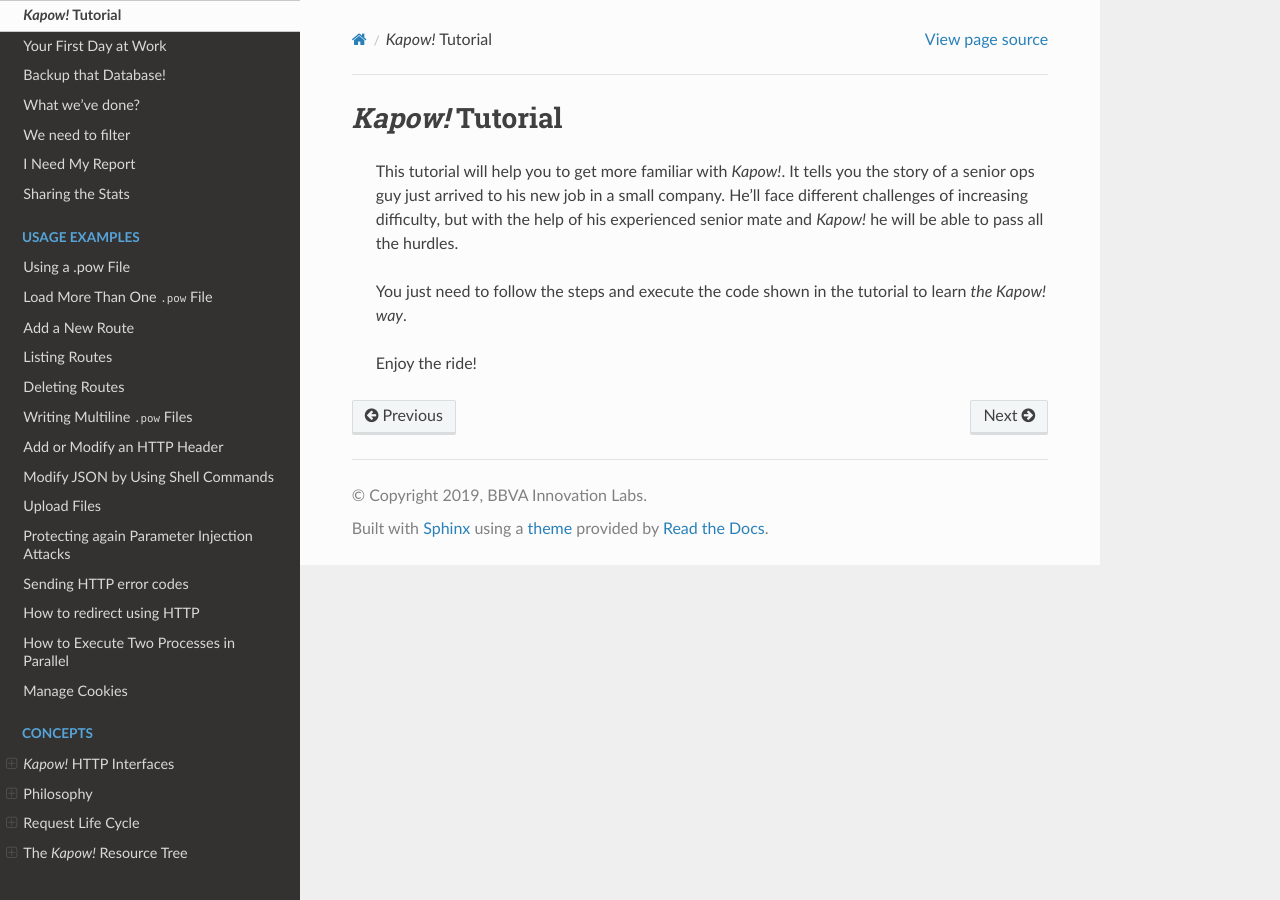
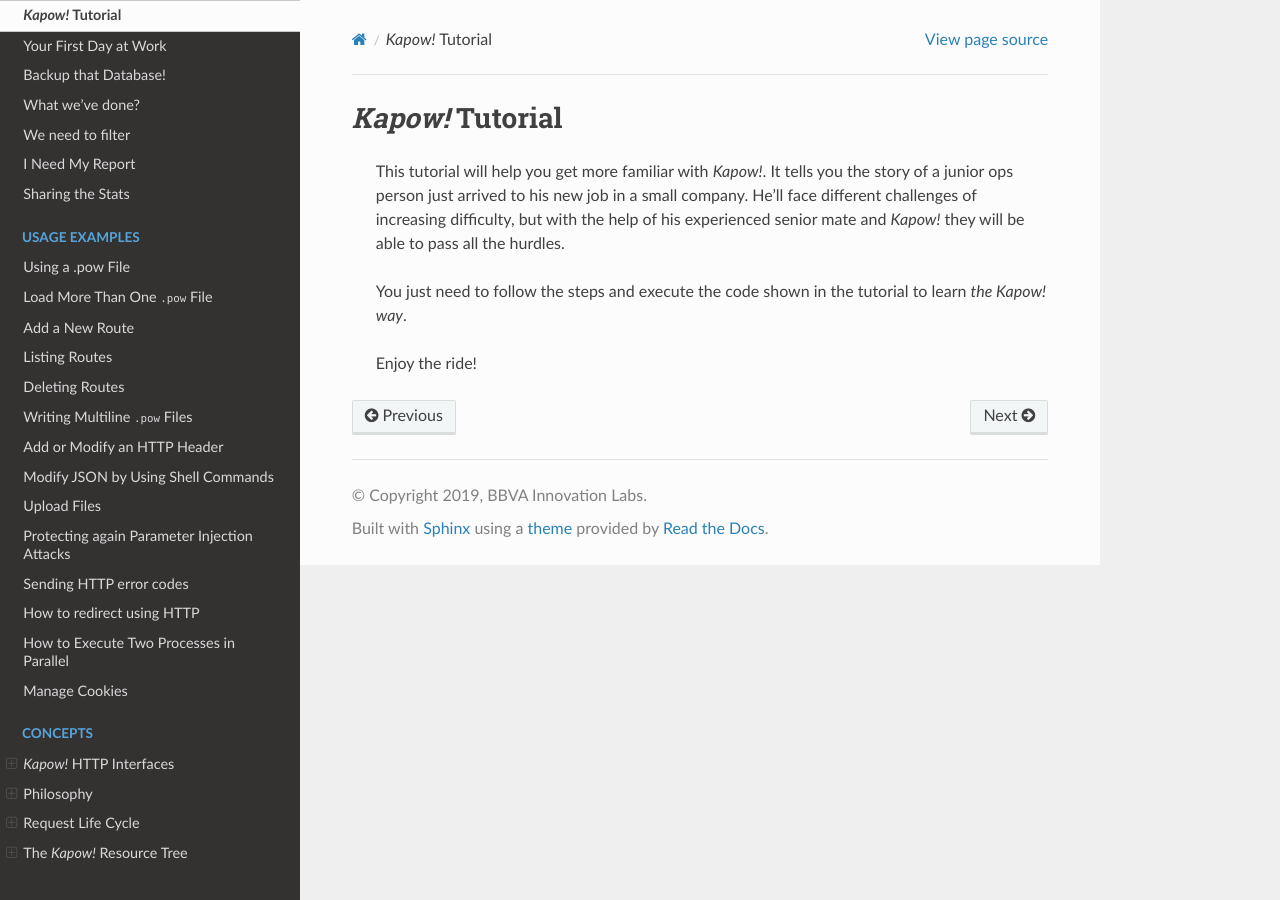
Before and after one commit to BBVA/kapow, a Sphinx documentation site: the page built from docs/source/tutorial/index.rst, in a window 1280 px wide. Built offline with Sphinx 7.4.7 and the Read the Docs theme 2.0.0, drawn with Linux system fonts in a browser that asks for light colours.

Commit message:
doc: tutorial background story fixes

```diff
--- a/docs/source/tutorial/index.rst
+++ b/docs/source/tutorial/index.rst
@@ -1,11 +1,11 @@
 *Kapow!* Tutorial
 =================
 
-  This tutorial will help you to get more familiar with *Kapow!*.  It tells you
-  the story of a senior ops guy just arrived to his new job in a small company.
-  He'll face different challenges of increasing difficulty, but with the help of
-  his experienced senior mate and *Kapow!* he will be able to pass all the
-  hurdles.
+  This tutorial will help you get more familiar with *Kapow!*.
+  It tells you the story of a junior ops person just arrived to his new job in a
+  small company.  He'll face different challenges of increasing difficulty, but
+  with the help of his experienced senior mate and *Kapow!* they will be able to
+  pass all the hurdles.
 
   You just need to follow the steps and execute the code shown in the tutorial
   to learn *the Kapow! way*.
```
